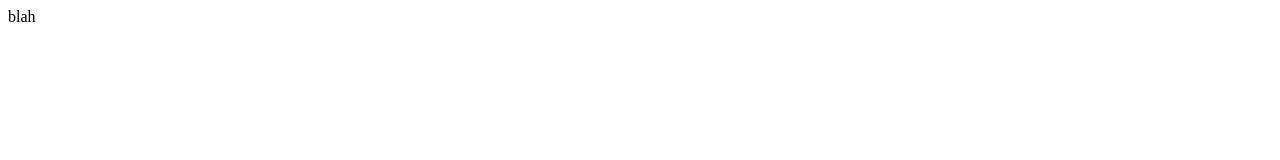
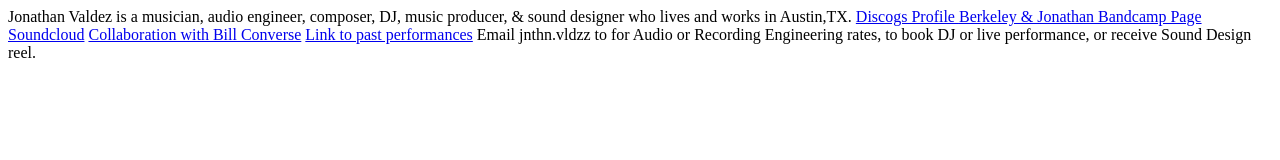
Before and after one commit to jonathan-valdez/jonathanvaldezinfo, a plain HTML site: page index.html in a window 1280 px wide. Drawn offline with Linux system fonts and the light colour scheme.

Commit message:
Update index.html

```diff
--- a/index.html
+++ b/index.html
@@ -1 +1,11 @@
-blah
+Jonathan Valdez is a musician, audio engineer, composer, DJ, music producer, & sound designer who lives and works in Austin,TX.
+
+<a href="https://www.discogs.com/artist/6426714-Jonathan-Valdez-2"> Discogs Profile </a>
+
+
+<a href="https://berkeley-and-jonathan.bandcamp.com">Berkeley & Jonathan Bandcamp Page</a>
+<a href="https://soundcloud.com/jonathan_valdez">Soundcloud</a>
+<a href="https://cokehead2020.bandcamp.com">Collaboration with Bill Converse</a>
+
+<a href="/pastperformances.html">Link to past performances</a>
+Email jnthn.vldzz to for Audio or Recording Engineering rates, to book DJ or live performance, or receive Sound Design reel.
```
